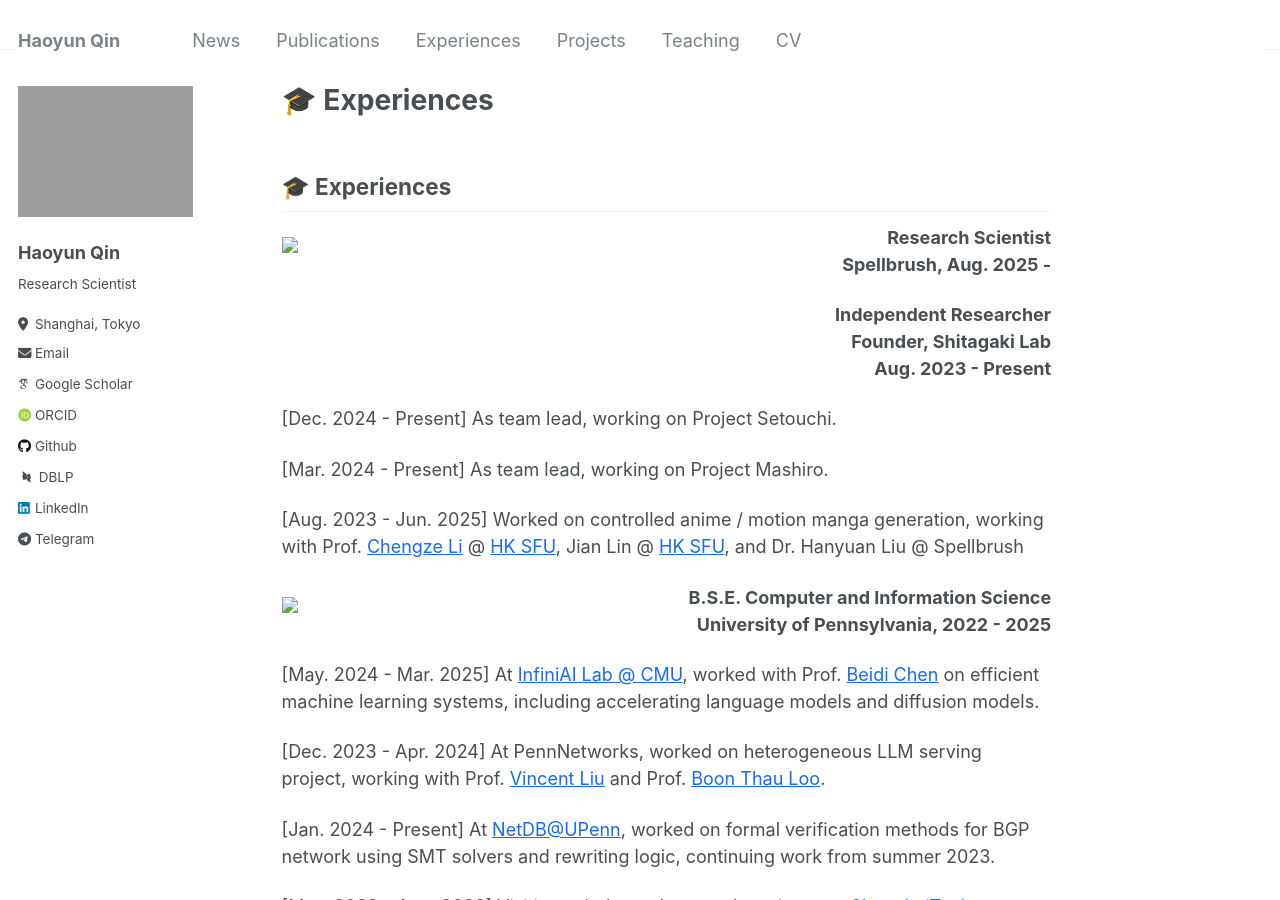
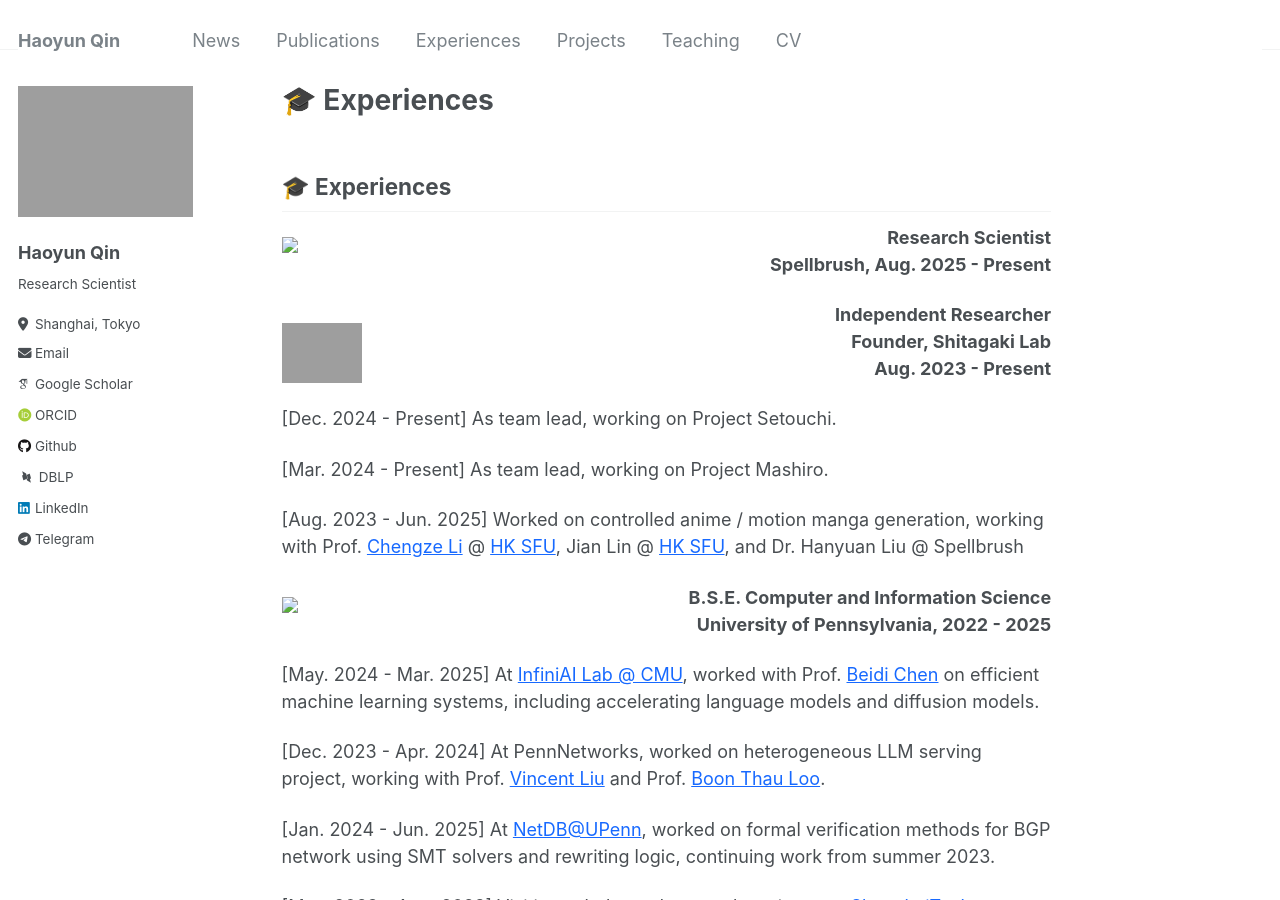
Before and after one commit to JeffersonQin/academic, a Jekyll site: the page built from _pages/includes/exp.md, in a window 1280 px wide and 900 px high. Built offline with Jekyll 4.4.1, drawn with Linux system fonts in a browser that asks for light colours; some web fonts are replaced; our own code applies the rules of GitHub Pages for plain Markdown files; grey boxes are pictures that could not be loaded.

Commit message:
feat: update experience section

```diff
--- a/_pages/includes/exp.md
+++ b/_pages/includes/exp.md
@@ -3,12 +3,12 @@
 <div style="display: flex; justify-content: space-between; align-items: center;">
   <img src="images/spellbrush.webp" style="height: 50px;">
   <div style="text-align: right;">
-    <b><p>Research Scientist<br>Spellbrush, Aug. 2025 -</p></b>
+    <b><p>Research Scientist<br>Spellbrush, Aug. 2025 - Present</p></b>
   </div>
 </div>
 
 <div style="display: flex; justify-content: space-between; align-items: center;">
-  <img src="" style="height: 50px;">
+  <img src="images/shitagakilab-text-logo.png" style="height: 60px;">
   <div style="text-align: right;">
     <b><p>Independent Researcher<br>Founder, Shitagaki Lab<br>Aug. 2023 - Present</p></b>
   </div>
@@ -31,7 +31,7 @@
 
 [Dec. 2023 - Apr. 2024] At PennNetworks, worked on heterogeneous LLM serving project, working with Prof. [Vincent Liu](https://vincen.tl) and Prof. [Boon Thau Loo](https://boonloo.cis.upenn.edu/).
 
-[Jan. 2024 - Present] At [NetDB@UPenn](https://netdb.cis.upenn.edu/), worked on formal verification methods for BGP network using SMT solvers and rewriting logic, continuing work from summer 2023.
+[Jan. 2024 - Jun. 2025] At [NetDB@UPenn](https://netdb.cis.upenn.edu/), worked on formal verification methods for BGP network using SMT solvers and rewriting logic, continuing work from summer 2023.
 
 [May. 2023 - Aug. 2023] Visiting scholar and research assistant at [ShanghaiTech University](https://www.shanghaitech.edu.cn/eng/), worked with Prof. [Haoxian Chen](https://faculty.sist.shanghaitech.edu.cn/hxchen/), Dr. Carolyn Talcott and Prof. [Vivek Nigam](https://nigam.info/), on BGP Verification.
 
```
Also changed, not shown: 1 other file.
